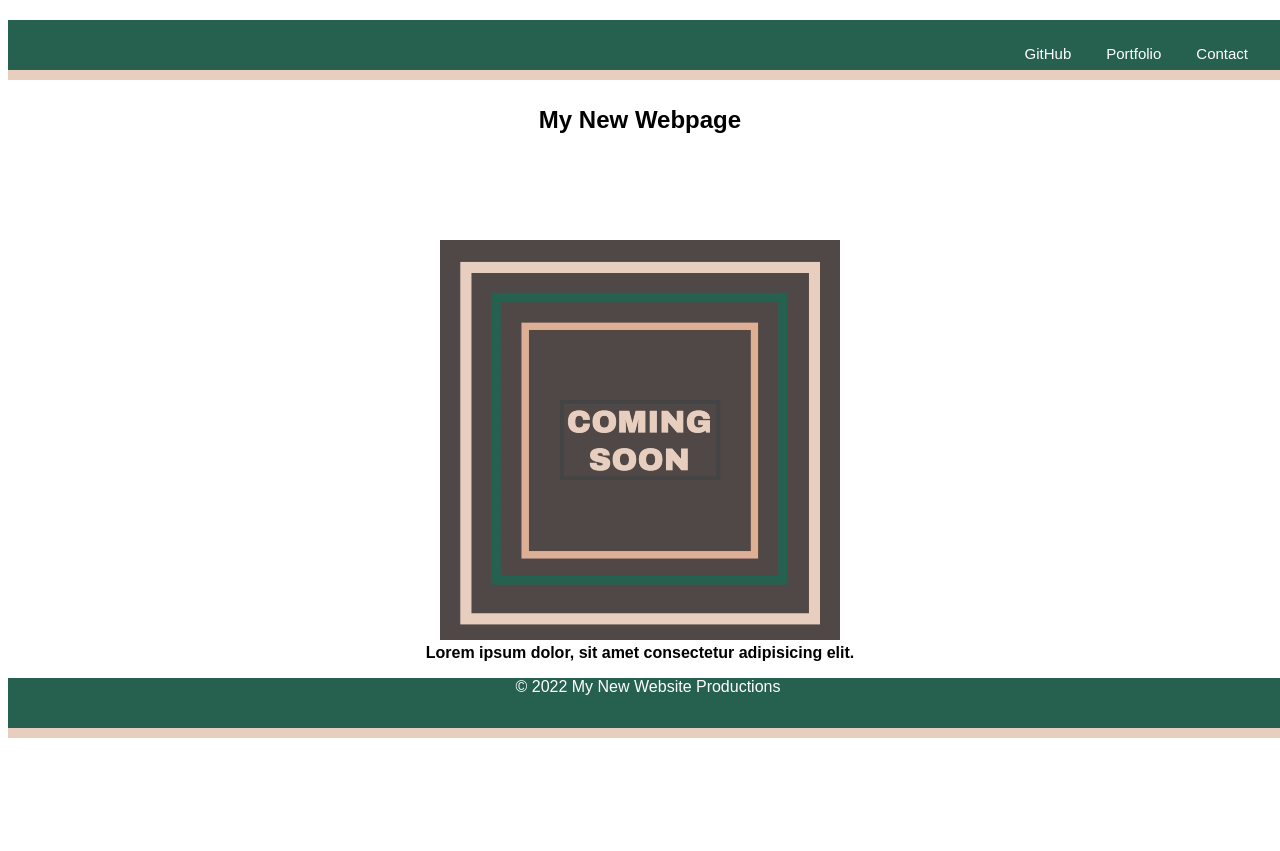
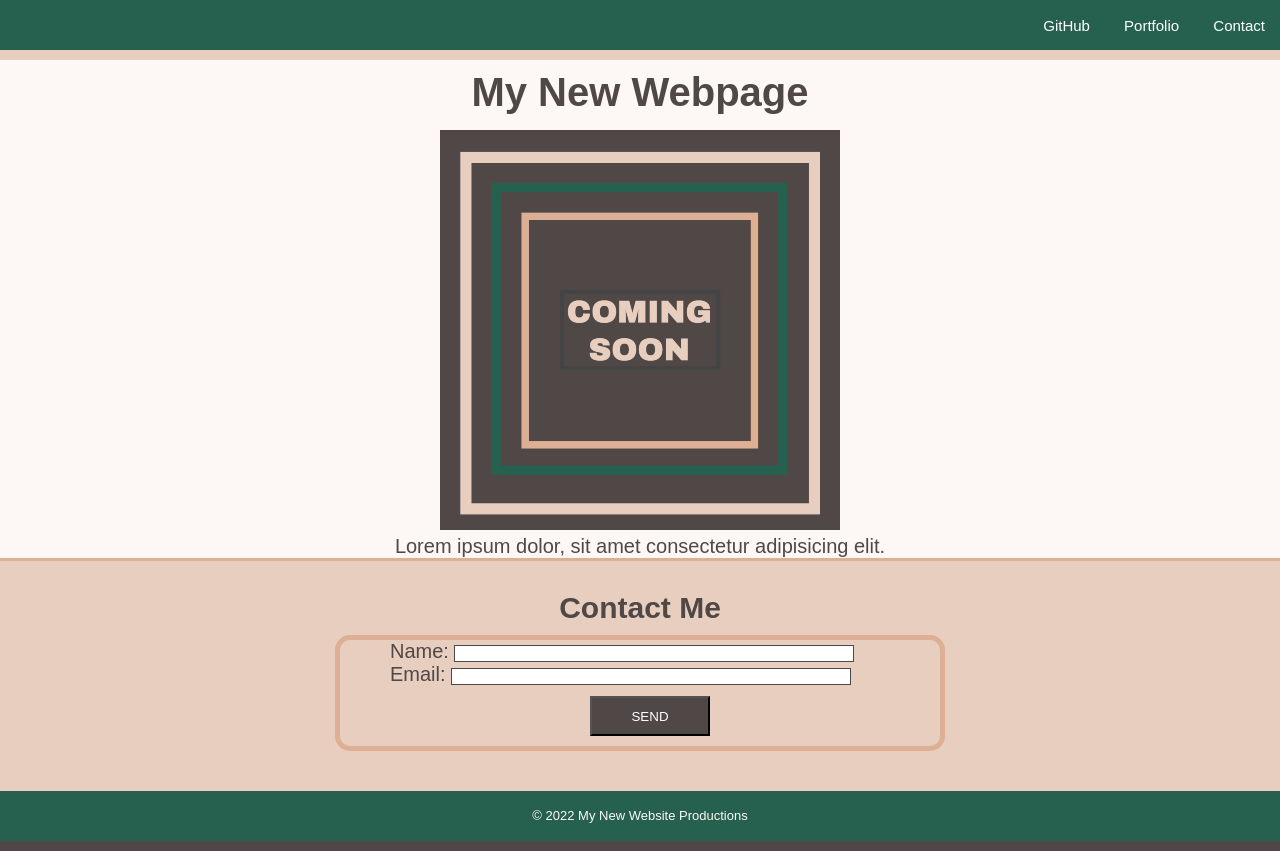
Before and after one commit to LRicciardo/MOD01-MP-Landing-Page, a plain HTML site: page Index.html in a window 1280 px wide. Before the commit the page ends 800 px from the top, so only its background shows below. Drawn offline with Linux system fonts and the light colour scheme.

Commit message:
Added contact form/Tweaked webpage spacing

```diff
--- a/Index.html
+++ b/Index.html
@@ -10,24 +10,34 @@
   </head>
 
   <body class="body">
+      <!-- Creates the header information with navigation links -->
     <header>
         <div class="navigation">
             <ul>
-                <li><a id="github" href="#">GitHub</a></li>
-                <li><a id="portfolio" href="#" >Portfolio</a></li>
-                <li><a id="contact" href="Liane.Ricciardo@gmail.com">Contact</a></li>
+                <li>
+                    <a id="github"
+                        href="https://github.com/LRicciardo?tab=repositories">GitHub
+                    </a>
+                </li>
+                <li>
+                    <a id="portfolio"
+                       href="https://lricciardo.github.io/prework-study-guide/" >Portfolio
+                    </a>
+                </li>
+                <li>
+                    <a id="contact"
+                        href="Liane.Ricciardo@gmail.com">Contact
+                    </a>
+                </li>
             </ul>
         </div>
     </header>
 
+    <main>
         <section>
-    <!--  -->
             <h1 class="title">My New Webpage</h1>
-    </section>
 
-    <section>
-    <!--The lesson class is assigned to the section-->
-    <div class="box">
+            <div class="bodbox">
                 <figure>
                     <img src=".\assets\images\image_1.png" alt="Graphic with Coming Soon text">
                     <figcaption>Lorem ipsum dolor, sit amet consectetur adipisicing elit.</figcaption>
@@ -35,11 +45,30 @@
             </div>
         </section>
 
+        <section class="formbox">
+            <h2 class="title-contact">Contact Me</h2>
+            <!--Create the place to enter user contact data-->
+            <form>
+                <ul>
+                    <li>
+                        <label for="name">Name:</label>
+                        <input type="text" id="name" name="user-name">
+                    </li>
+                    <li>
+                        <label for="email">Email:</label>
+                        <input type="text" id="email" name="user-email">
+                    </li>
+                </ul>
+                <div>
+                    <button type="submit">SEND</button>
+                </div>
+            </form>
+        </section>
+    </main>
+
     <footer>
-        <div class="end">
         <!-- footer info -->
         © 2022 My New Website Productions
-        </div>
     </footer>
 
   </body>
--- a/assets/css/style.css
+++ b/assets/css/style.css
@@ -1,27 +1,61 @@
 /* Wild card Style covers entire Webpage */
 * {
   font-family: Arial, Helvetica, sans-serif;
+  margin: 0;
+  padding: 0;
 }
 
 /* head element does not need to be styled with CSS */
 /* Body Element */
 body {
   font-family: Arial, Helvetica, sans-serif;
+  position: relative;
+  font-size: 20px;
+  background-color: #FDF8F5;
+  color: #4F4846;
 }
 
 /* header element is containder in the body */
-header {
+header,
+ footer {
   /* Sets the height and width of header */
   height: 50px;
   width: 100%;
-  /* Sets header background color */
-  color: white;
-  /* Sets header background color */
+  line-height: 50px;
+  /* Sets background color */
   background-color: #266150;
+  margin: 0px 0px 0px 0px;
+}
+
+header {
   /* Sets border to bottom only */
   border-bottom: 10px solid #E8CEBF;
-  position: absolute;
+  position: fixed;
+  top: 0;
+}
 
+footer {
+  /* Center text */
+  text-align: center;
+  /* make the font size smaller */
+  font-size: small;
+  /* Sets border to bottom only */
+  border-bottom: 10px solid #4F4846;
+  /* color: white; */
+  color: #FDF8F5;
+  position: relative;
+  bottom: 0;
+}
+
+h1 {
+  text-align: center;
+  margin: 70px 0px 15px 0px;
+  position: relative;
+}
+
+h2 {
+  text-align: center;
+  margin: 10px;
 }
 
 li {
@@ -29,79 +63,77 @@ li {
   list-style-type: none;
 }
 
+label {
+  display: inline-block;
+  list-style-type: none;
+}
+
 a {
   color: white ;
   text-decoration: none;
   padding: 15px ;
-  /* position: relative; */
-  /*top: auto;
-  right: auto; */
   font-size:15px;
 }
 
-footer {
-  text-align: center;
-  /* Sets the height and width of header */
-  height: 50px;
-  width: 100%;
-  /* Sets header background color */
-  color: white;
-  /* Sets header background color */
-  background-color: #266150;
-  /* Sets border to bottom only */
-  border-bottom: 10px solid #E8CEBF;
-  position: absolute;
-  vertical-align: text-bottom;
+input,
+textarea {
+  box-sizing: border-box;
+  width: 400px;
+  border: 1px solid #4F4846;
 }
 
+textarea {
+  vertical-align: top;
+  height: 75px;
+}
 
+form {
+  margin: 0 auto;
+  width: 500px;
+  padding: 0px 50px 0px 50px;
+  border: 5px solid #DDAF94;
+  border-radius: 15px;
+}
+
+button {
+  height: 40px;
+  width: 120px;
+  margin: 10px 15px 10px 200px;
+  background-color: #4F4846;
+  color: white;
+}
 
 .navigation {
-  display:block;
-  position: absolute;
+  display: block;
   text-align: right;
   top: 5px;
   right: 25px;
   font-size: 18px;
 }
 
-.box {
-  font-weight: bolder;
-  text-align: center;
-  /* width: 75px; */
-  /* height: 40px; */
-  /* padding: 60px 0; */
-  /* border: 25px solid #DDAF95; */
-  /* margin: 25px solid #504846; */
-  /* margin-left: -25px; */
-  /* margin-top: -25px; */
-  /* vertical-align: middle; */
+.title {
+  font-size: 40px;
 }
 
-
-h1 {
+.bodbox {
   text-align: center;
-  line-height: 200px;
-  position: relative;
-  vertical-align: text-bottom;
+  display: block;
 }
 
-h2 {
-  /* Sets bottom margin to 0 */
+.formbox {
   margin-bottom: 0;
-}
-
-h3 {
-  /* Sets top margin to 0 */
-  margin-top: 0;
+  padding: 20px 10px 40px 10px;
+  border-top: 3px solid #DDAF94;
+  background-color:  #E8CEBF;
 }
 
 .contact {
-  /* My Brother passed cookies */
+  /* My Brother Pushed Containers */
   color: white;
   margin: 50px;
   padding: 20px 40px;
 }
+
 .example-box {
   /* Shortcut method sets top and bottom padding to 20px and left and right to 40px */
   padding: 20px 40px;
```
Lines whose indentation alone changed are shown as unchanged.
